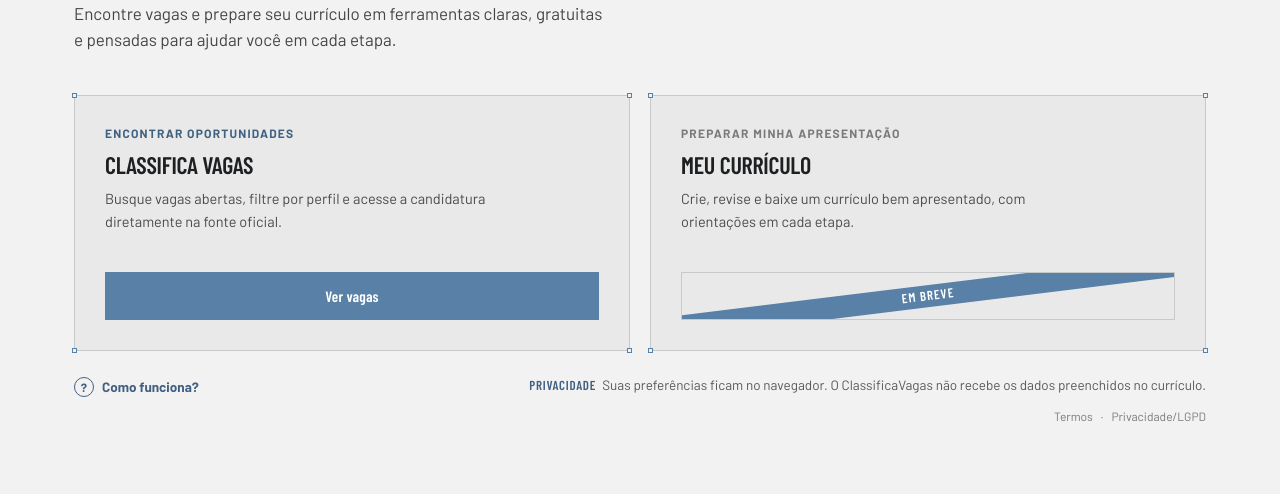
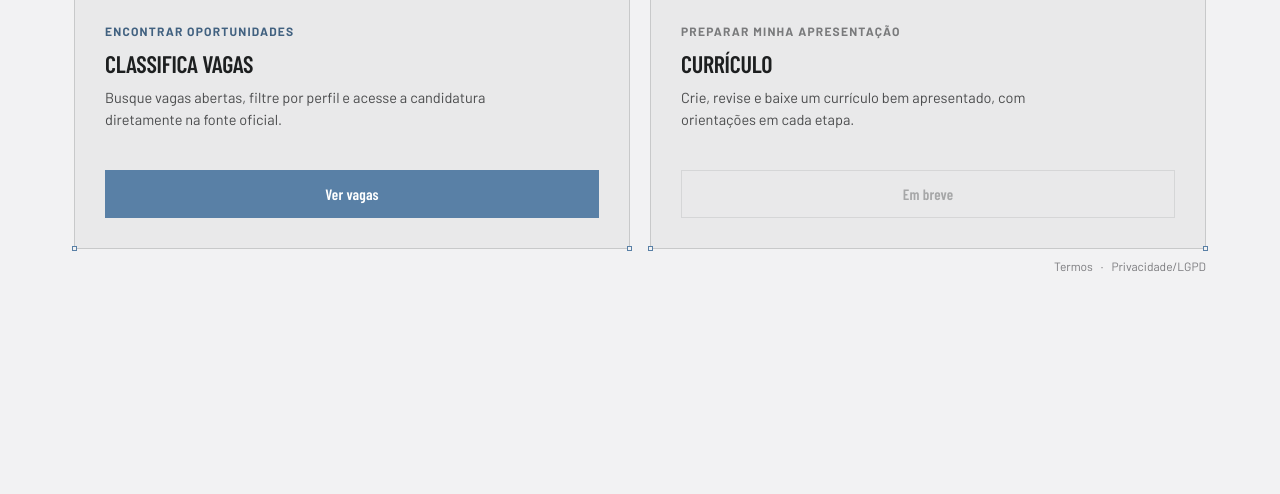
Before and after one commit to eualannascimento/site-projeto-classifica-vagas, a website: page index.html in a window 1280 px wide. Shown: the part 306-800 px from the top of the page. Drawn offline with Linux system fonts and the light colour scheme.

Commit message:
refine: simplify homepage product cards

```diff
--- a/assets/css/curriculum-theme.css
+++ b/assets/css/curriculum-theme.css
@@ -108,7 +108,7 @@ body.hub-active {
 
 .hub-intro {
     max-width: 760px;
-    padding: 64px 0 8px;
+    padding: 20px 0 8px;
 }
 
 .hub-eyebrow {
@@ -260,35 +260,13 @@ body.hub-active {
 }
 
 .hub-button-unavailable {
-    position: relative;
-    overflow: hidden;
-    cursor: default;
+    cursor: not-allowed;
     color: color-mix(in srgb, var(--ink) 56%, transparent);
+    opacity: 0.58;
     user-select: none;
 }
 
-.hub-button-unavailable::before {
-    content: "Em breve";
-    position: absolute;
-    left: -12%;
-    top: 50%;
-    width: 124%;
-    padding: 3px 0;
-    transform: translateY(-50%) rotate(-7deg);
-    background: var(--accent);
-    color: #fff;
-    font-family: var(--font-heading);
-    font-size: 13px;
-    font-weight: 600;
-    letter-spacing: 0.08em;
-    line-height: 1.2;
-    text-align: center;
-    text-transform: uppercase;
-}
-
 .hub-button-unavailable:hover {
-    background: transparent;
-    border-color: var(--rule);
     color: color-mix(in srgb, var(--ink) 56%, transparent);
 }
 
@@ -674,7 +652,7 @@ body.hub-active {
 
     .hub-intro {
         max-width: none;
-        padding: 22px 0 0;
+        padding: 10px 0 0;
     }
 
     .hub-eyebrow {
@@ -719,7 +697,6 @@ body.hub-active {
         font-size: 12px;
     }
 
-    .hub-button-unavailable::before { font-size: 10px; }
 
     .hub-home-footer {
         flex-direction: column;
--- a/index.html
+++ b/index.html
@@ -69,7 +69,6 @@
         </header>
 
         <section class="hub-intro">
-            <p class="hub-eyebrow">Gratuito · Sem cadastro · Feito no seu navegador</p>
             <h1 id="hubTitle">Sua carreira, sem complicação.</h1>
             <p>Encontre vagas e prepare seu currículo em ferramentas claras, gratuitas e pensadas para ajudar você em cada etapa.</p>
         </section>
@@ -86,24 +85,12 @@
             <article class="product-card blueprint-card">
                 <i class="blueprint-corner tl" aria-hidden="true"></i><i class="blueprint-corner tr" aria-hidden="true"></i><i class="blueprint-corner bl" aria-hidden="true"></i><i class="blueprint-corner br" aria-hidden="true"></i>
                 <span class="product-kicker">Preparar minha apresentação</span>
-                <h2>Meu Currículo</h2>
+                <h2>Currículo</h2>
                 <p>Crie, revise e baixe um currículo bem apresentado, com orientações em cada etapa.</p>
-                <span class="hub-button hub-button-secondary hub-button-unavailable" aria-label="Currículo disponível em breve">Criar currículo</span>
+                <span class="hub-button hub-button-secondary hub-button-unavailable" aria-label="Currículo disponível em breve" aria-disabled="true">Em breve</span>
             </article>
 
         </section>
-
-        <div class="hub-home-footer">
-            <details class="hub-how">
-                <summary><span class="hub-how-badge" aria-hidden="true">?</span>Como funciona?</summary>
-                <div class="hub-how-grid">
-                    <article><span>01</span><h3>Encontre as vagas</h3><p>Pesquise por cargo, empresa ou local e combine filtros para chegar às oportunidades relevantes.</p></article>
-                    <article><span>02</span><h3>Prepare seu currículo</h3><p>Preencha com orientações, acompanhe a prévia em tempo real e escolha o visual que combina com você.</p></article>
-                    <article><span>03</span><h3>Candidate-se na fonte</h3><p>Confira os detalhes e envie sua candidatura diretamente pela página original da oportunidade.</p></article>
-                </div>
-            </details>
-            <p class="hub-privacy"><strong>Privacidade</strong><span>Suas preferências ficam no navegador. O ClassificaVagas não recebe os dados preenchidos no currículo.</span></p>
-        </div>
 
         <footer class="hub-footer">
             <nav aria-label="Links legais"><a href="termos.html">Termos</a><span aria-hidden="true">·</span><a href="privacidade.html">Privacidade/LGPD</a></nav>
```
